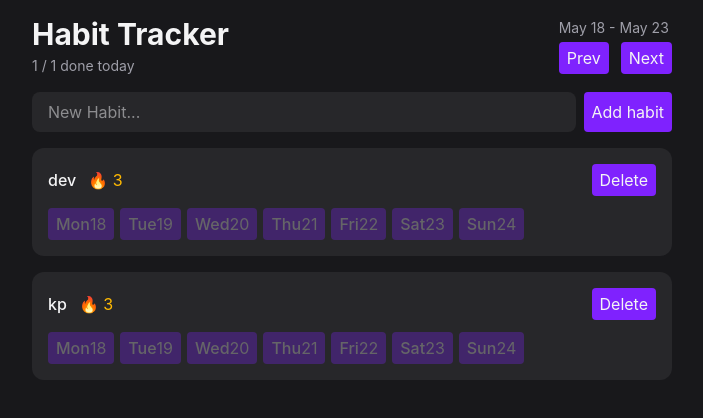
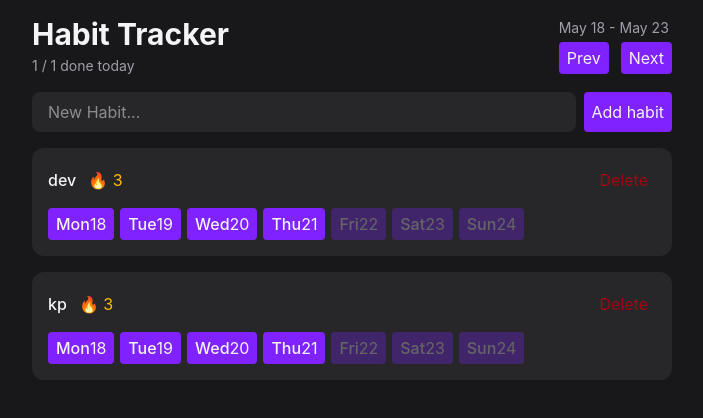
Before and after one commit to Devanshukoli/habitkit, a React (Vite) app: page / in a window 1280 px wide. Shown: the top 418 px of the page, without its empty margins (288-991 px from the left). Built offline with nearby package versions, Linux system fonts and the light colour scheme.

Commit message:
add funtion for handling custom variant

```diff
--- a/src/components/Button.tsx
+++ b/src/components/Button.tsx
@@ -1,16 +1,31 @@
 import type { ComponentProps } from "react";
 
+type Variant = "primary" | "secondary" | "ghost-destructive";
+
 type ButtonProps = {
-  variant?: "primary" | "secondary" | "ghost-destructive";
+  variant?: Variant;
 } & ComponentProps<"button">;
 
-export default function Button({ variant =  "primary", ...props }: ButtonProps) {
+export default function Button({ variant = "primary", ...props }: ButtonProps) {
   return (
     <>
       <button
         {...props}
-        className="bg-violet-600 hover:bg-violet-500 transition-colors rounded px-2 py-1 disabled:opacity-30 disabled:cursor-not-allowed"
+        className={`${getVariantStyles(variant)}transition-colors rounded px-2 py-1 disabled:opacity-30 disabled:cursor-not-allowed`}
       />
     </>
   );
 }
+
+function getVariantStyles(variant: Variant) {
+  switch (variant) {
+    case "primary":
+      return "bg-violet-600 hover:bg-violet-500";
+    case "secondary":
+      return "bg-zinc-700 hover:bg-zinc-600 text-zinc-400";
+    case "ghost-destructive":
+      return "hover:bg-red-800 text-red-800 hover:text-red-200";
+    default:
+      throw new Error(`Invalid vairant ${variant satisfies Variant}`);
+  }
+}
--- a/src/components/HabitItem.tsx
+++ b/src/components/HabitItem.tsx
@@ -1,5 +1,5 @@
 import Button from "./Button";
-import { eachDayOfInterval, endOfWeek, format, startOfWeek } from "date-fns";
+import { eachDayOfInterval, endOfWeek, format, isFuture, startOfWeek } from "date-fns";
 
 type HabitItemProps = {
   id: string;
@@ -20,11 +20,11 @@
             <span className="font-medium">{habit.name}</span>
             <span className="font-sm text-amber-400">🔥 3</span>
           </div>
-          <Button>Delete</Button>
+          <Button variant="ghost-destructive">Delete</Button>
         </div>
         <div className="flex gap-1.5">
           {visibleDate.map((date) => (
-            <Button key={date.toISOString()} disabled>
+            <Button key={date.toISOString()} disabled={isFuture(date)}>
               <span className="font-medium">{format(date, "EEE")}</span>
               <span>{format(date, "d")}</span>
             </Button>
```
